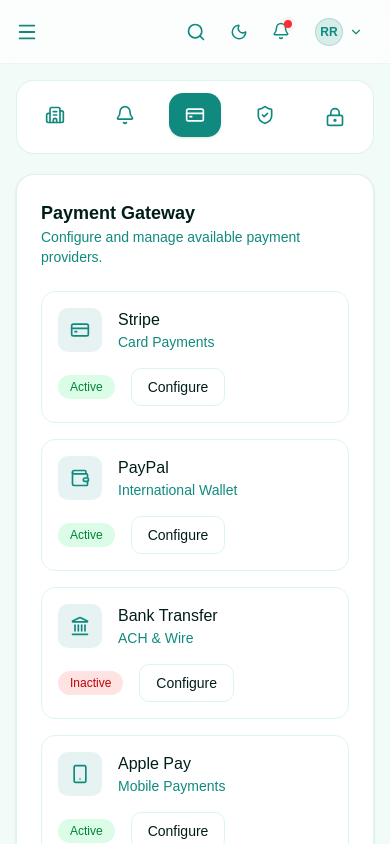
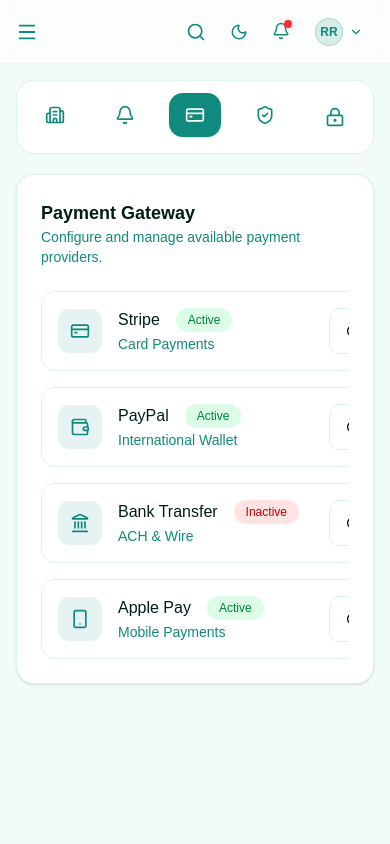
Before and after one commit to ranajitchandra/local_saas, a React (Vite) app: page /dashboard/settings/payment-gateway in a window 390 px wide. Built offline with nearby package versions, Linux system fonts and the light colour scheme.

Commit message:
payment getway responsive

```diff
--- a/src/pages/Dashboard/Settings/PaymentGateway.tsx
+++ b/src/pages/Dashboard/Settings/PaymentGateway.tsx
@@ -57,25 +57,35 @@
                     providers.
                 </p>
             </div>
-
-            <div className="space-y-4">
+            <div className="overflow-x-auto">
+                <div className="min-w-100 space-y-4">
                     {gateways.map((gateway) => {
                         const Icon = gateway.icon;
 
                         return (
                             <div
                                 key={gateway.id}
-                            className="flex flex-col gap-4 rounded-xl border p-4 md:flex-row md:items-center md:justify-between"
+                                className="flex justify-between gap-4 rounded-xl border p-4 md:flex-row md:items-center md:justify-between"
                             >
                                 <div className="flex items-center gap-4">
                                     <div className="rounded-lg bg-primary/10 p-3">
                                         <Icon className="h-5 w-5 text-primary" />
                                     </div>
 
-                                <div>
+                                    <div className="space-y-0.5">
+                                        <div className="flex items-center gap-4">
                                             <h3 className="font-medium">
                                                 {gateway.name}
                                             </h3>
+                                            <span className={`rounded-full px-3 py-1 text-xs font-medium ${gateway.status ===
+                                                "Active"
+                                                ? "bg-green-100 text-green-700"
+                                                : "bg-red-100 text-red-700"
+                                                }`}
+                                            >
+                                                {gateway.status}
+                                            </span>
+                                        </div>
 
                                         <p className="text-sm text-muted-foreground">
                                             {gateway.provider}
@@ -83,25 +93,14 @@
                                     </div>
                                 </div>
 
-                            <div className="flex items-center gap-4">
-                                <span
-                                    className={`rounded-full px-3 py-1 text-xs font-medium ${gateway.status ===
-                                            "Active"
-                                            ? "bg-green-100 text-green-700"
-                                            : "bg-red-100 text-red-700"
-                                        }`}
-                                >
-                                    {gateway.status}
-                                </span>
-
                                 <button className="rounded-lg border px-4 py-2 text-sm">
                                     Configure
                                 </button>
-                            </div>
                             </div>
                         );
                     })}
                 </div>
             </div>
+        </div>
     );
 }
```
Lines whose indentation alone changed are shown as unchanged.
